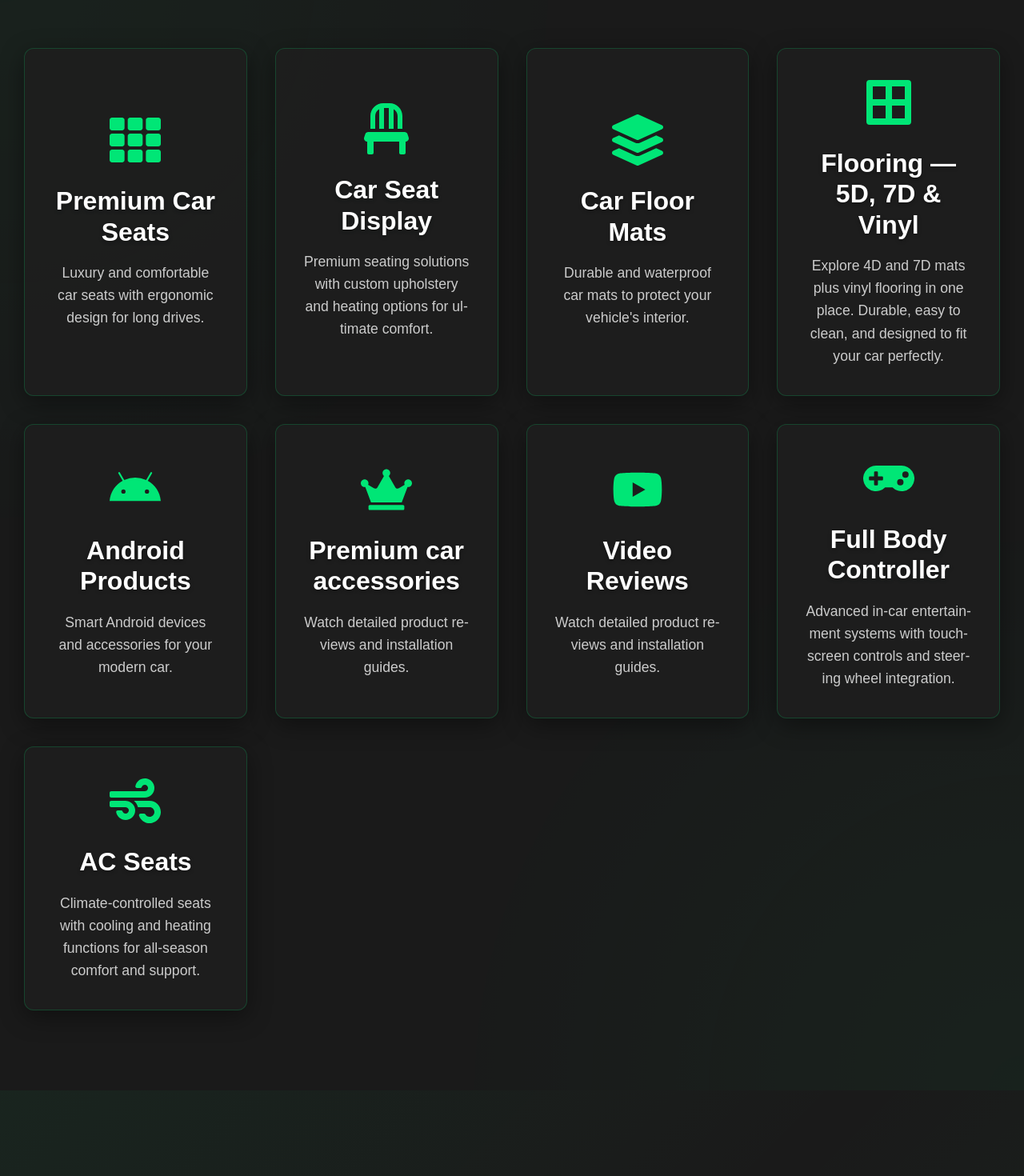
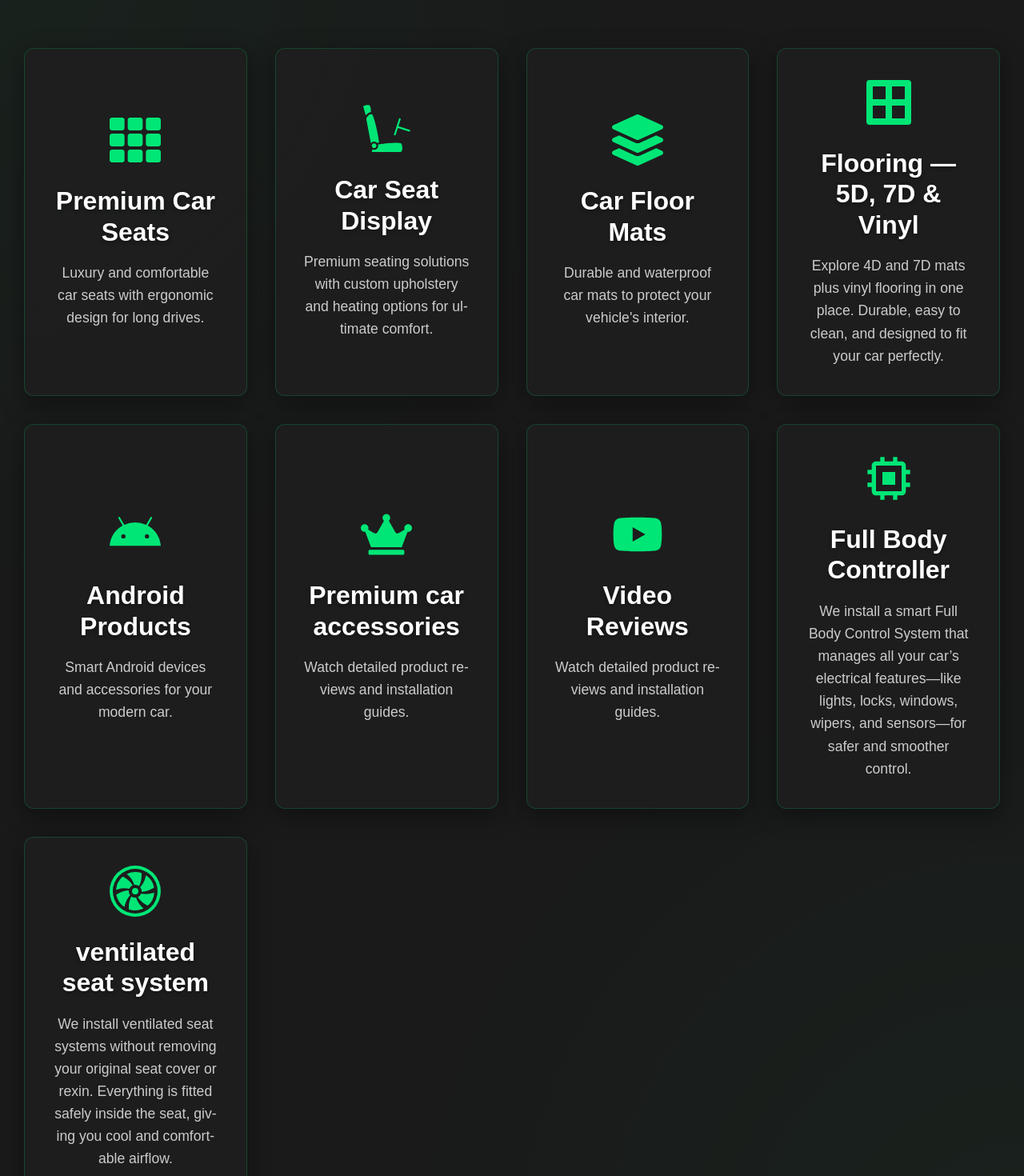
Before and after one commit to sanjaysanthosh140/Car_accessories_shope, a React (Vite) app: page / in a window 1280 px wide. Shown: the part 800-2270 px from the top of the page at 80% size. Built offline with nearby package versions, Linux system fonts and the light colour scheme.

Commit message:
icon updates

```diff
--- a/src/Componets/CategorySection.jsx
+++ b/src/Componets/CategorySection.jsx
@@ -15,6 +15,9 @@ import {
   FaBorderAll,
 } from "react-icons/fa";
 import { useNavigate } from "react-router-dom";
+import { GiCarSeat } from "react-icons/gi";
+import { BsFan } from "react-icons/bs";
+import { BiChip } from "react-icons/bi";
 
 const features = [
   {
@@ -25,7 +28,7 @@ const features = [
     direct: "/seats",
   },
   {
-    icon: <FaChair className="feature-svg" />,
+    icon: <GiCarSeat className="feature-svg" />,
     title: "Car Seat Display",
     description:
       "Premium seating solutions with custom upholstery and heating options for ultimate comfort.",
@@ -64,17 +67,17 @@ const features = [
     direct: "/videos",
   },
   {
-    icon: <FaGamepad className="feature-svg" />,
+    icon: <BiChip className="feature-svg" />,
     title: "Full Body Controller",
     description:
-      "Advanced in-car entertainment systems with touchscreen controls and steering wheel integration.",
+      "We install a smart Full Body Control System that manages all your car’s electrical features—like lights, locks, windows, wipers, and sensors—for safer and smoother control.",
     direct: "/",
   },
   {
-    icon: <FaWind className="feature-svg" />,
-    title: "AC Seats",
+    icon: <BsFan className="feature-svg" />,
+    title: "ventilated seat system",
     description:
-      "Climate-controlled seats with cooling and heating functions for all-season comfort and support.",
+      "We install ventilated seat systems without removing your original seat cover or rexin. Everything is fitted safely inside the seat, giving you cool and comfortable airflow.",
     direct: "/",
   },
 ];
--- a/src/Componets/Premium_accessories.jsx
+++ b/src/Componets/Premium_accessories.jsx
@@ -238,7 +238,6 @@ const MasonryGallery = () => {
     img127,
     img128,
     img129,
-
   ];
   const [selected, setSelected] = useState(null);
 
```
